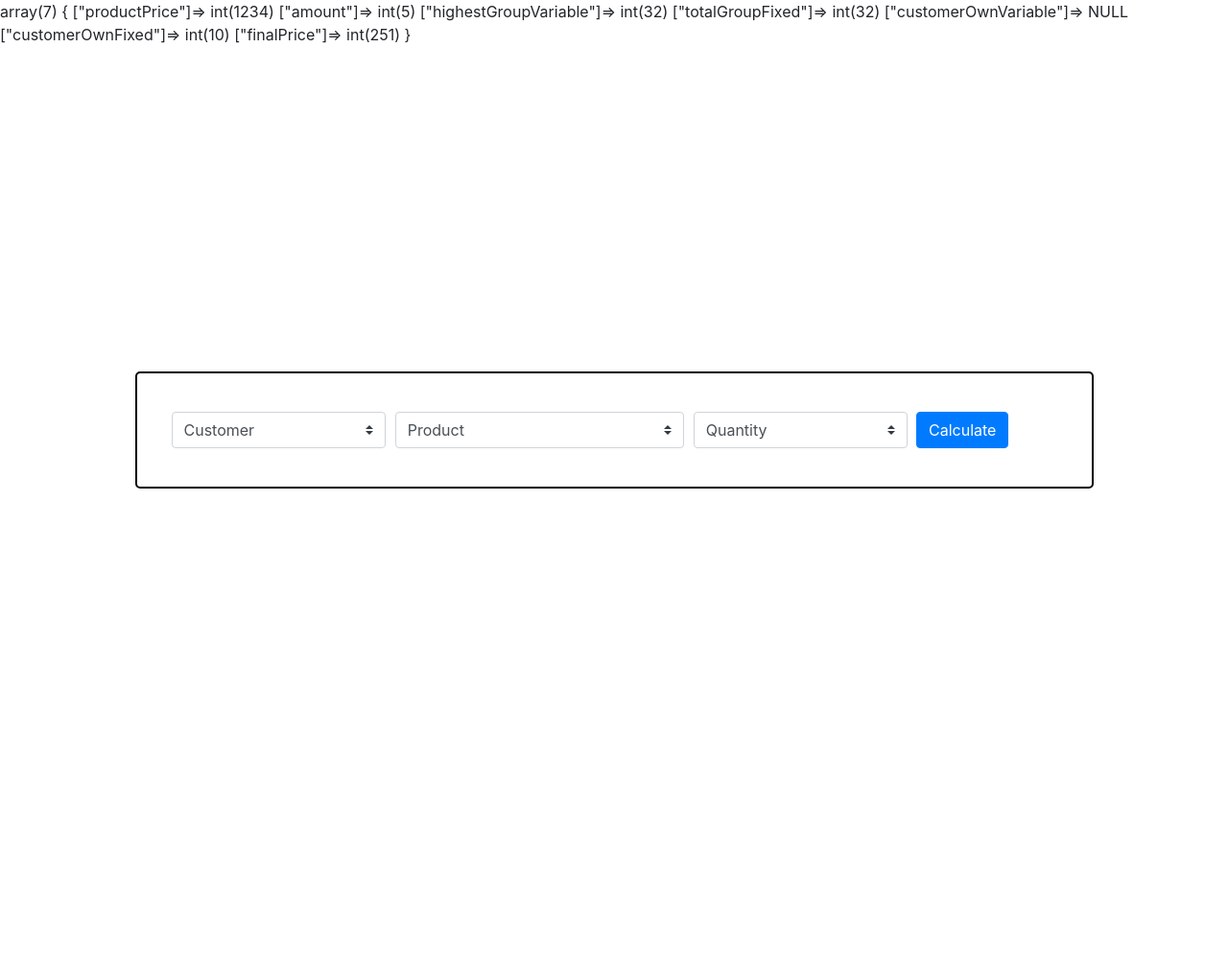
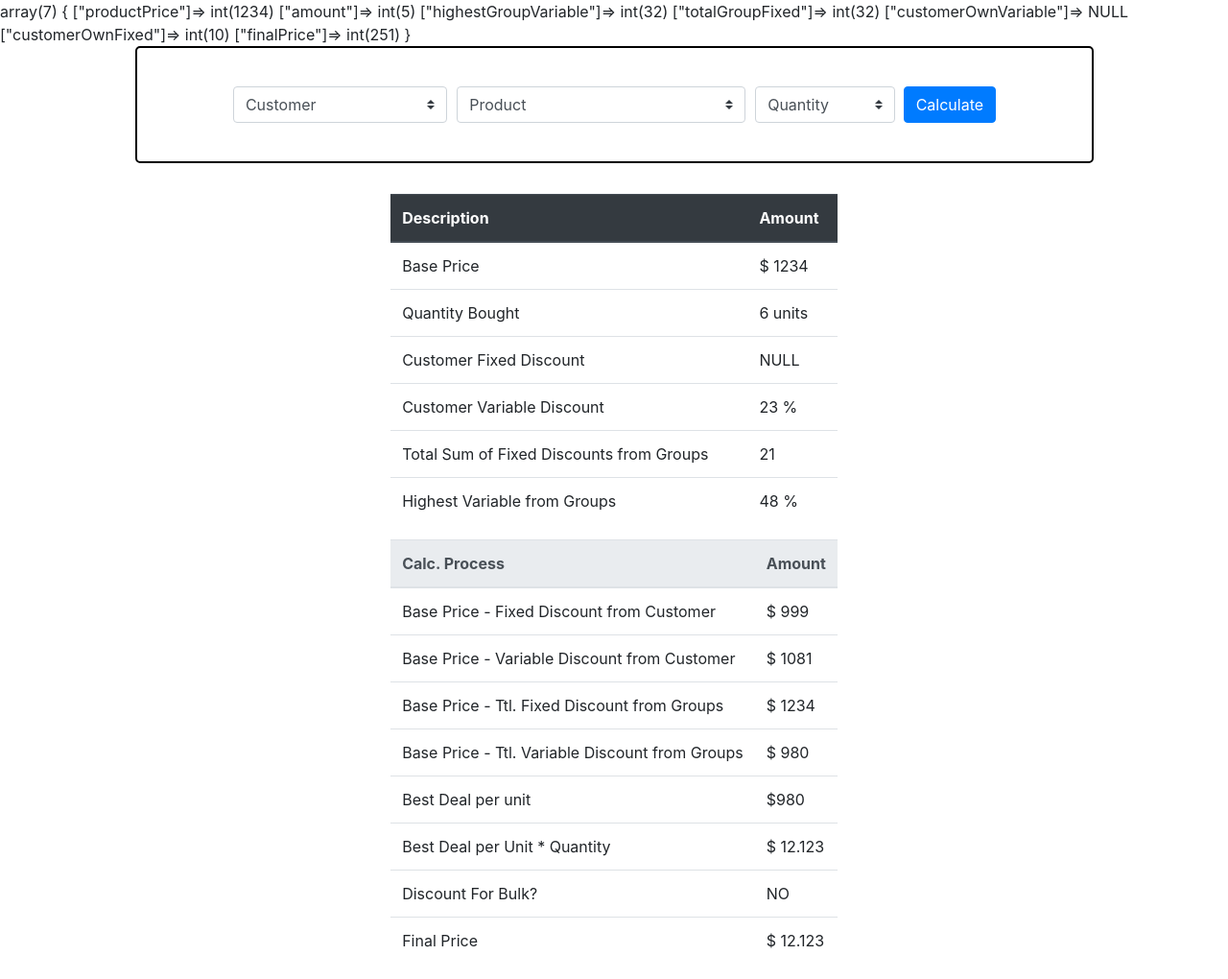
Before and after one commit to Hub-Mo-Amotek/OOPriceCalculator, a PHP site: template Views/home.php in a window 1280 px wide. Shown: the whole page at 96% size. Before the commit the page ends 509 px from the top, so only its background shows below. Run offline with PHP 8.4, Linux system fonts and the light colour scheme; the template is opened without the code that fills it, so the values that code supplies are empty.

Commit message:
added dummy table to display calculation info

```diff
--- a/Styles/style.css
+++ b/Styles/style.css
@@ -6,7 +6,7 @@
 
 html,
 body {
-  height: 100%;
+  min-height: 100%;
 }
 
 form {
@@ -19,6 +19,7 @@ form {
 .form-row {
   display: flex;
   align-items: center;
+  justify-content: center;
 }
 
 .container {
@@ -26,4 +27,6 @@ form {
   display: flex;
   justify-content: space-around;
   align-items: center;
+  flex-direction: column;
+  gap: 2em;
 }
--- /dev/null
+++ b/Views/calcTable.php
@@ -0,0 +1,145 @@
+<div>
+        <table class="table">
+            <thead class="thead-dark">
+                <tr>
+                    <th>
+                        Description
+                    </th>
+                    <th>
+                        Amount
+                    </th>
+                    </tr>
+            </thead>
+            <tbody>
+                <tr>
+                    <td>
+                        Base Price
+                    </td>
+                    <td>
+                        $ 1234
+                    </td>
+                </tr>
+                <tr>
+                    <td>
+                        Quantity Bought
+                    </td>
+                    <td>
+                        6 units
+                    </td>
+
+                </tr>
+                <tr>
+                    <td>
+                        Customer Fixed Discount
+                    </td>
+                    <td>
+                        NULL
+                    </td>
+                </tr>
+                <tr>
+                    <td>
+                        Customer Variable Discount
+                    </td>
+                    <td>
+                        23 %
+                    </td>
+                </tr>
+                <tr>
+                    <td>
+                        Total Sum of Fixed Discounts from Groups
+                    </td>
+                    <td>
+                        21
+                    </td>
+                </tr>
+                <tr>
+                    <td>
+                        Highest Variable from Groups
+                    </td>
+                    <td>
+                        48 %
+                    </td>
+                </tr>
+            </tbody>
+        </table>
+        <table class="table">
+            <thead class="thead-light">
+                <tr>
+                    <th>
+                        Calc. Process
+                    </th>
+                    <th>
+                        Amount
+                    </th>
+                    </tr>
+            </thead>
+            <tbody>
+                <tr>
+                    <td>
+                        Base Price - Fixed Discount from Customer
+                    </td>
+                    <td>
+                        $ 999
+                    </td>
+                </tr>
+                <tr>
+                    <td>
+                        Base Price - Variable Discount from Customer
+                    </td>
+                    <td>
+                        $ 1081
+                    </td>
+
+                </tr>
+                <tr>
+                    <td>
+                        Base Price - Ttl. Fixed Discount from Groups
+                    </td>
+                    <td>
+                        $ 1234
+                    </td>
+                </tr>
+                <tr>
+                    <td>
+                        Base Price - Ttl. Variable Discount from Groups
+                    </td>
+                    <td>
+                       $ 980
+                    </td>
+                </tr>
+                <tr>
+                    <td>
+                        Best Deal per unit
+                    </td>
+                    <td>
+                         $980
+                    </td>
+                </tr>
+                <tr>
+                    <td>
+                        Best Deal per Unit * Quantity
+                    </td>
+                    <td>
+                         $ 12.123
+                    </td>
+                </tr>
+                <tr>
+                    <td>
+                        Discount For Bulk?
+                    </td>
+                    <td>
+                         NO
+                    </td>
+                </tr>
+                <tr>
+                    <td>
+                        Final Price
+                    </td>
+                    <td>
+                         $ 12.123
+                    </td>
+                </tr>
+            </tbody>
+        </table>
+
+    </div>
--- a/Views/home.php
+++ b/Views/home.php
@@ -38,7 +38,7 @@ var_dump($dummyInfo);
                     ?>
                 </select>
             </div>
-            <div class="col-md-3">
+            <div class="col-md-2">
                 <select class="custom-select" name='quantity'>
                     <option selected="selected">Quantity</option>
                     <?php
@@ -53,6 +53,9 @@ var_dump($dummyInfo);
             </div>
         </div>
     </form>
+
+    <?php include 'Views/calcTable.php' ?>
+
 </div>
 <?php
 include 'Views/include/footer.php';
--- a/Views/include/header.php
+++ b/Views/include/header.php
@@ -7,5 +7,5 @@
     <meta http-equiv="X-UA-Compatible" content="ie=edge">
     <title>Document</title>
     <link rel="stylesheet" href="https://cdn.jsdelivr.net/npm/bootstrap@4.3.1/dist/css/bootstrap.min.css">
-    <link rel="stylesheet" href="./Styles/style.css">
+    <link rel="stylesheet" href="./Styles/style.css?v=<?php echo time(); ?>">
 </head>
```
